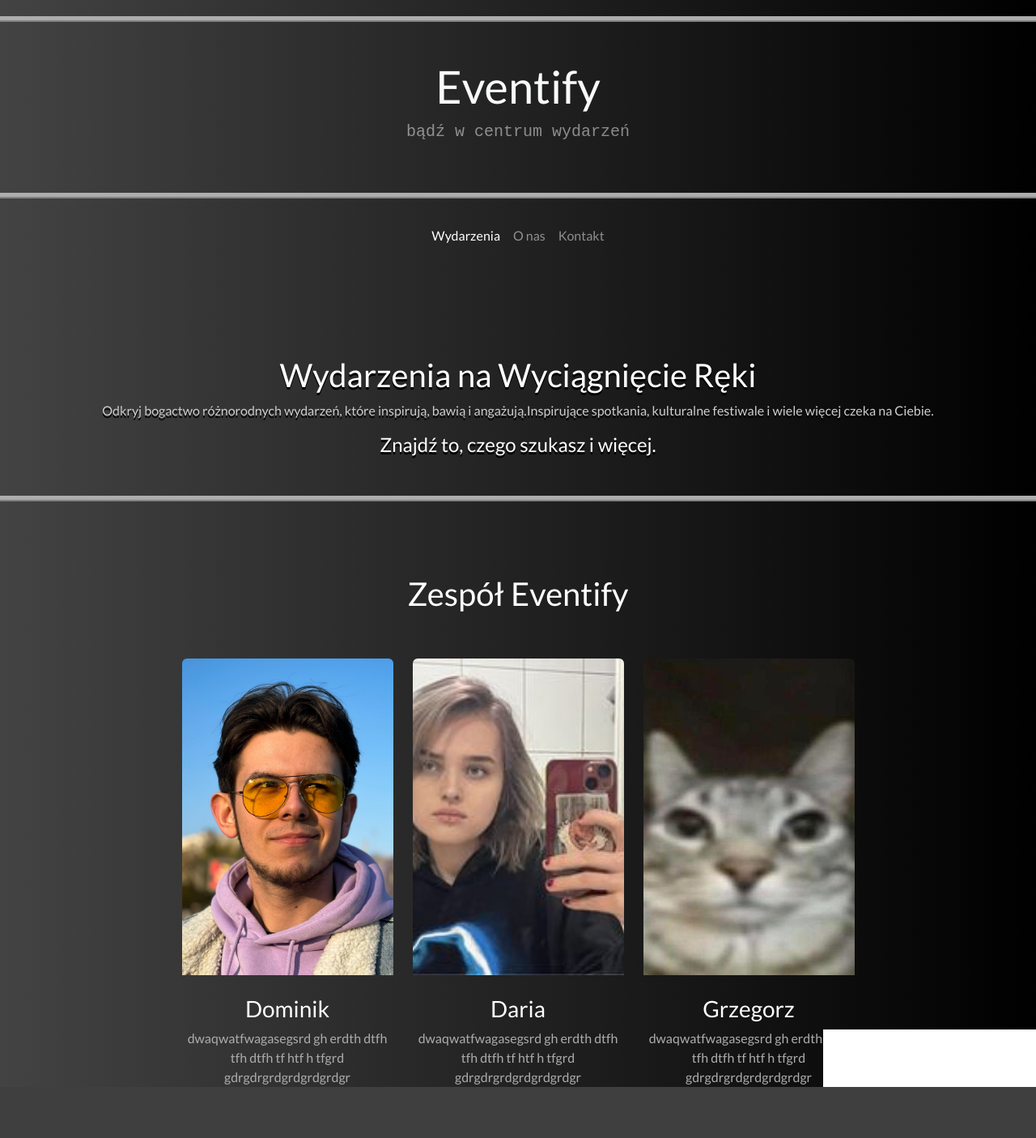
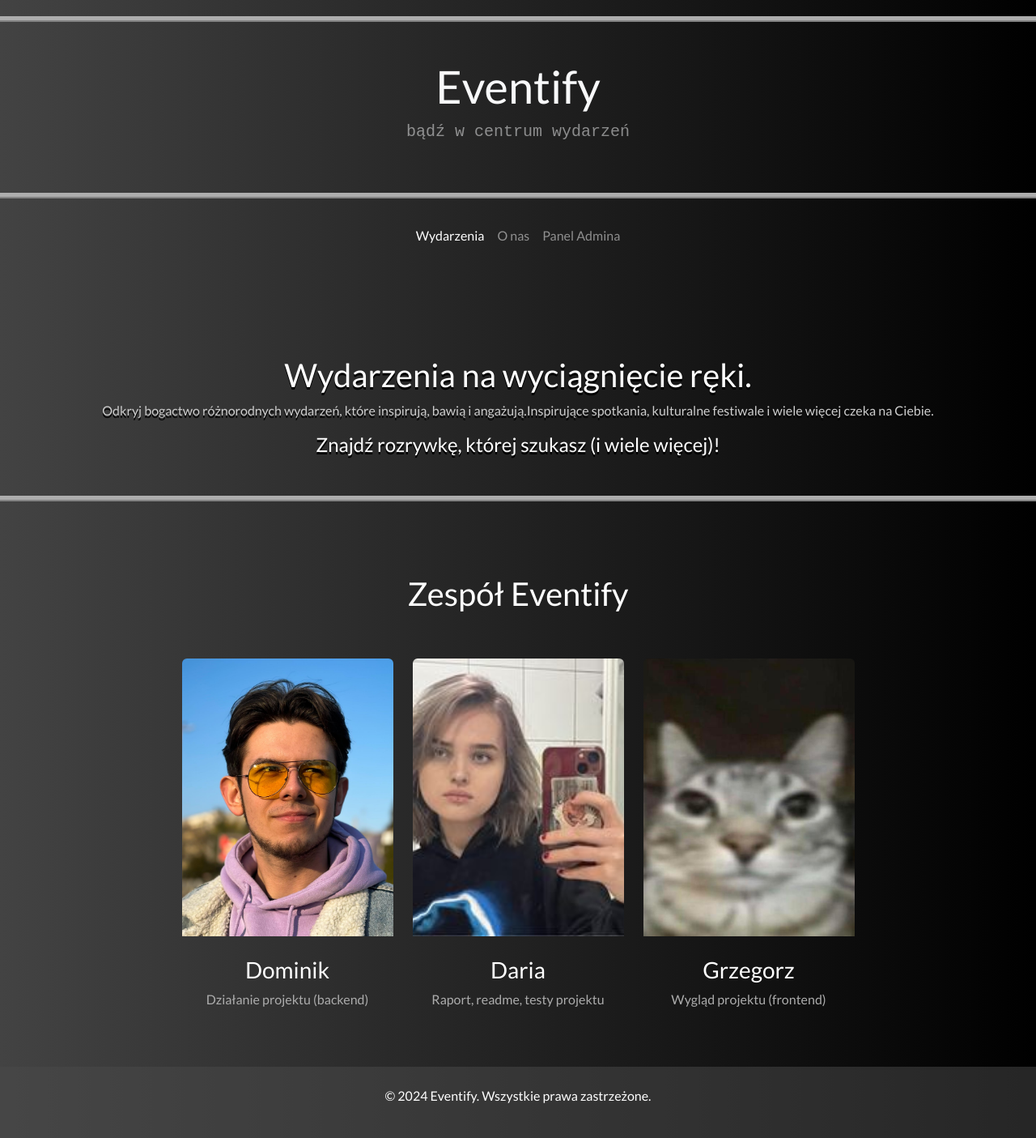
Before and after one commit to dominikwiench/eventify, a Flask app: page / in a window 1280 px wide. Shown: the whole page at 81% size. Before the commit the page ends 1342 px from the top, so only its background shows below. Run offline with Flask 2, Linux system fonts and the light colour scheme; data that the repository does not hold is empty; some libraries are stand-ins or nearby versions.

Commit message:
organize and clean project files and code

```diff
--- a/templates/index.html
+++ b/templates/index.html
@@ -11,6 +11,11 @@
     <style>
         @import url('https://fonts.googleapis.com/css?family=Lato|Raleway');
         body{
+            font-family: Lato;
+            background-image: linear-gradient(to right, #434343 0%, black 100%);
+            color: white;
+        }
+        footer {
             font-family: Lato;
             background-image: linear-gradient(to right, #434343 0%, black 100%);
             color: white;
@@ -61,7 +66,7 @@
         <div class="navbar-nav">
             <a class="nav-item nav-link active" href="#">Wydarzenia <span class="sr-only">(current)</span></a>
             <a class="nav-item nav-link" href="#onas">O nas</a>
-            <a class="nav-item nav-link" href="#">Kontakt</a>
+            <a class="nav-item nav-link" href="/admin">Panel Admina</a>
           </div>
     </nav>
 
@@ -75,13 +80,13 @@
       <br>
       <div class="container text-center" style="text-shadow: 0px 3px black">
         <h1>
-            Wydarzenia na Wyciągnięcie Ręki
+            Wydarzenia na wyciągnięcie ręki.
         </h1>
         <p class="one">
             Odkryj bogactwo różnorodnych wydarzeń, które inspirują, bawią i angażują.Inspirujące spotkania, kulturalne festiwale i wiele więcej czeka na Ciebie.
         </p>
         <h4>
-            Znajdź to, czego szukasz i więcej.
+            Znajdź rozrywkę, której szukasz (i wiele więcej)!
         </h4>
       </div>
       <div class="container mt-5" >
@@ -157,42 +162,45 @@
         <br>
         <br>
 
-            <div class="container" id="onas">
+            <div class="container pb-5 mb-3" id="onas">
                 <div class="row row justify-content-center">
                 <div class="col-md-3">
-                    <img src="dominik.jpg" class="img-fluid rounded" style="padding-bottom: 25px;">
+                    <img src="{{ url_for('static', filename='templates/dominik.jpg') }}" class="img-fluid rounded" style="padding-bottom: 25px;">
                     <h3 class="text-center">
                         Dominik
                     </h3>
                     <p class="text-center"style="color:#adadad">
-                        dwaqwatfwagasegsrd gh erdth dtfh tfh dtfh tf htf h tfgrd
-                        gdrgdrgrdgrdgrdgrdgr
+                        Działanie projektu (backend)
                     </p>
                 </div>
                 <div class="col-md-3">
-                    <img src="daria.jpg" class="img-fluid rounded"style="padding-bottom: 25px;">
+                    <img src="{{ url_for('static', filename='templates/daria.jpg') }}" class="img-fluid rounded"style="padding-bottom: 25px;">
                     <h3 class="text-center">
                         Daria
                     </h3>
                     <p class="text-center" style="color:#adadad">
-                        dwaqwatfwagasegsrd gh erdth dtfh tfh dtfh tf htf h tfgrd
-                        gdrgdrgrdgrdgrdgrdgr
+                        Raport, readme, testy projektu
                     </p>
                 </div>
                 <div class="col-md-3">
-                    <img src="grzegorz.jpg" class="img-fluid rounded"style="padding-bottom: 25px;">
+                    <img src="{{ url_for('static', filename='templates/grzegorz.jpg') }}" class="img-fluid rounded"style="padding-bottom: 25px;">
                     <h3 class="text-center">
                         Grzegorz
                     </h3>
                     <p class="text-center"style="color:#adadad">
-                        dwaqwatfwagasegsrd gh erdth dtfh tfh dtfh tf htf h tfgrd
-                        gdrgdrgrdgrdgrdgrdgr
+                        Wygląd projektu (frontend)
                     </p>
                 </div>
                 </div>
             </div>
-
 <!--------------------------------------------------------------------------------------------------->
-
+<!-- Footer -->
+    <br>
+    <footer class="text-center text-lg-start bg-body-tertiary text-muted mt-5 flex">
+        <div class="text-center p-4" style="background-color: rgba(74, 74, 74, 0.517);">
+        <p class="text-white">© 2024 Eventify. Wszystkie prawa zastrzeżone.</p>
+        </div>
+    </footer>
+<!-- Footer -->
 </body>
 </html>
```
Also changed, not shown: app.py (+7 -13 lines), templates/admin.html (+42 -2 lines), templates/edit.html (+8 -0 lines), templates/testdb.html (deleted, +0 -98 lines), static/templates/daria.jpg (renamed from templates/daria.jpg), static/templates/dominik.jpg (renamed from templates/dominik.jpg), static/templates/grzegorz.jpg (renamed from templates/grzegorz.jpg).
